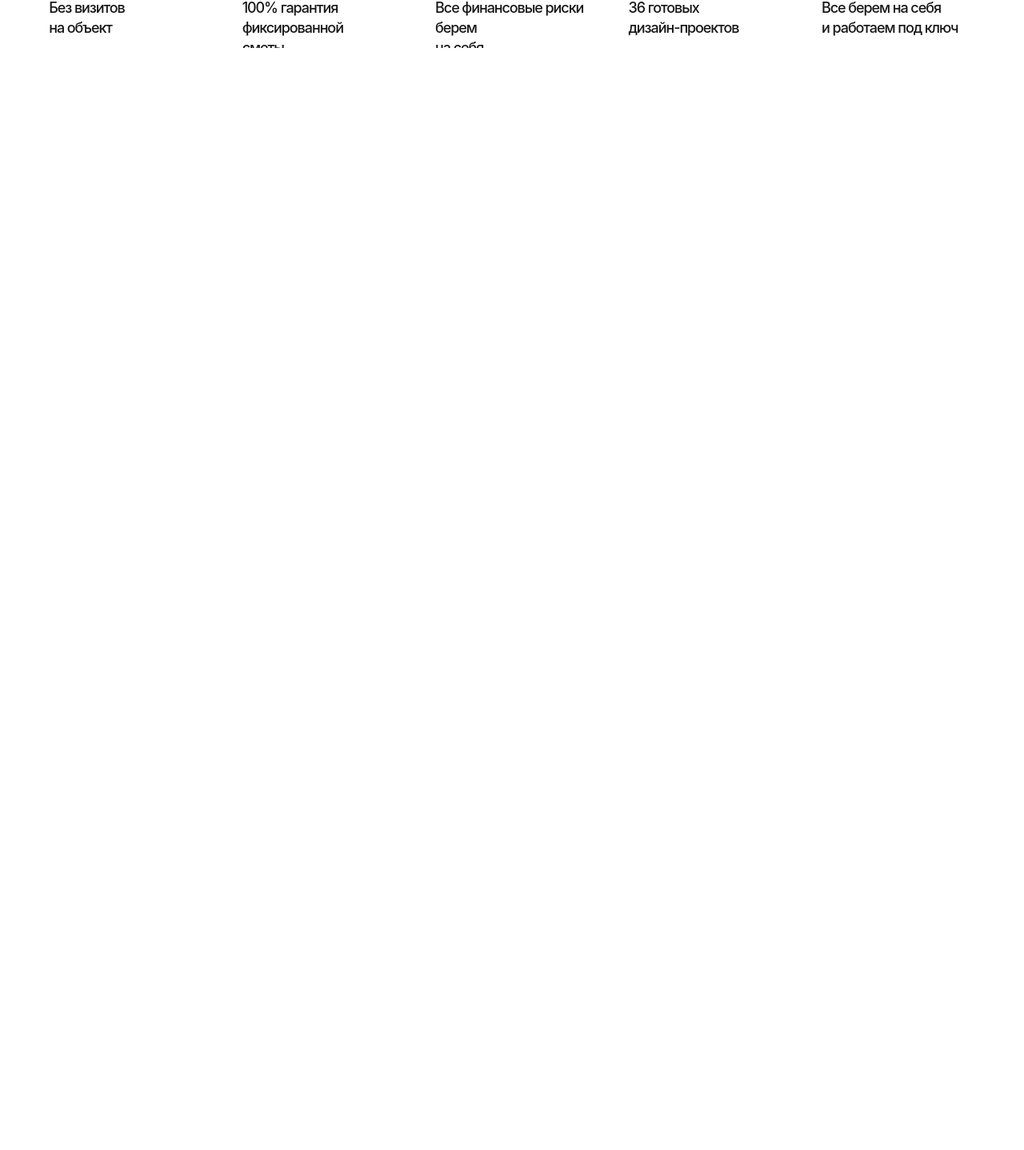
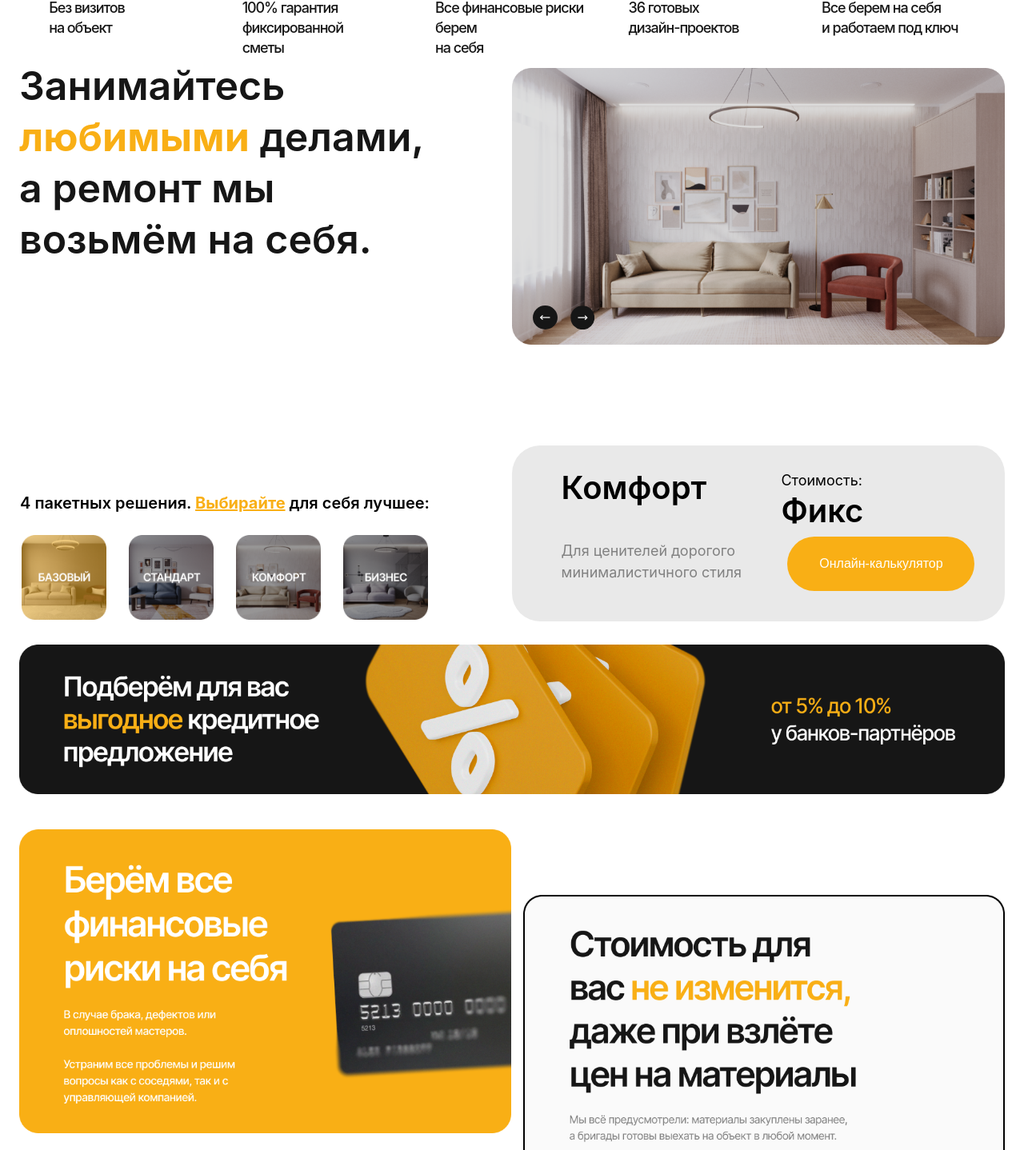
Before and after one commit to projacktor/FixR, a React (Vite) app: page / in a window 1280 px wide. Shown: the part 994-2432 px from the top of the page at 80% size. Before the commit the page ends 1062 px from the top, so only its background shows below. Built offline with nearby package versions, Linux system fonts and the light colour scheme.

Commit message:
Add Risk part

```diff
--- /dev/null
+++ b/src/components/helpers/Risk/Risk.jsx
@@ -0,0 +1,34 @@
+import React from 'react';
+
+import "./style.scss";
+
+import OrangeButton from "../Orange_Button/Orange_Button.jsx";
+
+import creditCardImg from "../../../assets/img/creditCardImg.png";
+import materialsImg from "../../../assets/img/creditCardMaterials.png";
+import creditBullets from "../../../assets/img/creditBullets.png";
+
+
+function Risk() {
+    return (
+        <div className="risk">
+            <div id="risk_left">
+                <div id="credit_card_block">
+                    <img src={creditCardImg} alt="credit_card"/>
+                </div>
+                <div id="credit_bullets">
+                    <img alt="bullets" src={creditBullets}/>
+                </div>
+            </div>
+            <div id="risk_right">
+                <img alt="brush_picture" src={materialsImg}/>
+                <div id="button_controller">
+                    <OrangeButton text={"Рассчитать стоимость"} className={"orange_button"}/>
+                </div>
+            </div>
+
+        </div>
+    );
+}
+
+export default Risk;
--- /dev/null
+++ b/src/components/helpers/Risk/style.scss
@@ -0,0 +1,44 @@
+.risk {
+  position: relative;
+  display: flex;
+  flex-direction: row;
+  align-items: center;
+  gap: 15px;
+  height: 93vh;
+
+  #risk_left {
+    width: 50%;
+    height: 100%;
+    display: flex;
+    flex-direction: column;
+    align-items: center;
+    //gap: 105px;
+
+    #credit_card_block,
+    #credit_bullets {
+      margin-top: 15px;
+      img {
+        width: 100%;
+      }
+    }
+  }
+
+  #risk_right {
+    width: 49%;
+    img {
+      margin-top: 6rem;
+      z-index: 1;
+      width: 100%;
+    }
+
+    #button_controller {
+      z-index: 2;
+      transform: translate(15%, -138%);
+      width: 47%;
+      height: 35%;
+      button {
+        padding: 25px;
+      }
+    }
+  }
+}
--- a/src/pages/Home/Home.jsx
+++ b/src/pages/Home/Home.jsx
@@ -41,6 +41,7 @@ import instagramIco from "./static/icons/instagramIco.svg";
 import telegramIco from "./static/icons/telegramIco.svg";
 import pseudoVid from "./static/works/pseudoVid.png";
 import whatsappIco from "../../assets/svg/whatsappIcon.svg";
+import Risk from "../../components/helpers/Risk/Risk.jsx";
 
 
 function Home() {
@@ -129,78 +130,73 @@ function Home() {
                 </div>
             </div>
 
-            {/*<div className="mega_box2">*/}
-            {/*    <h1 className="mega_box2_tagline">Занимайтесь <br/> <b className="bolder">любимыми</b> делами, <br/> а*/}
-            {/*        ремонт мы <br/> возьмём на себя.</h1>*/}
-            {/*    <div className="home_gallery">*/}
-            {/*        <img className="sofa_img" src={currentImg}/>*/}
-            {/*        <div className="move_bar">*/}
-            {/*            <button className="moveLeft" onClick={moveLeft}>*/}
-            {/*                <img className="mover leftMover" src={movingArrow}/>*/}
-            {/*            </button>*/}
-            {/*            <button className="moveRight" onClick={moveRight}>*/}
-            {/*                <img className="mover rightMover" src={movingArrow}/>*/}
-            {/*            </button>*/}
-            {/*        </div>*/}
-            {/*    </div>*/}
-            {/*    <div className="packet_solutions">*/}
-            {/*        <p className="solutions_sections">4 пакетных решения. <b><u>Выбирайте</u></b> для себя лучшее:</p>*/}
-            {/*        <div className="row_gallery">*/}
-            {/*            <div className="solution1 solutions_img">*/}
-            {/*                <button className="solutions_button">*/}
-            {/*                    <img src={solution1}/>*/}
-            {/*                </button>*/}
-            {/*            </div>*/}
-            {/*            <div className="solution2 solutions_img">*/}
-            {/*                <button className="solutions_button">*/}
-            {/*                    <img src={solution2}/>*/}
-            {/*                </button>*/}
-            {/*            </div>*/}
-            {/*            <div className="solution3 solutions_img">*/}
-            {/*                <button className="solutions_button">*/}
-            {/*                    <img src={solution3}/>*/}
-            {/*                </button>*/}
-            {/*            </div>*/}
-            {/*            <div className="solution4 solutions_img">*/}
-            {/*                <button className="solutions_button">*/}
-            {/*                    <img src={solution4}/>*/}
-            {/*                </button>*/}
-            {/*            </div>*/}
-            {/*        </div>*/}
-            {/*    </div>*/}
+            <div className="mega_box2">
+                <div id="mega_box2_left">
+                    <h1 className="mega_box2_tagline">Занимайтесь <br/> <b>любимыми</b> делами, <br/> а
+                        ремонт мы <br/> возьмём на себя.
+                    </h1>
+                    <div className="solutions">
+                        <p className="solutions_sections">4 пакетных решения. <b><u>Выбирайте</u></b> для себя лучшее:
+                        </p>
+                        <div className="solutions_gallery">
+                            <div className="row_gallery">
+                                <button className="solutions_button">
+                                    <img alt="solution_background" src={solution1}/>
+                                </button>
+                                <button className="solutions_button">
+                                    <img alt="solution_background" src={solution2}/>
+                                </button>
+                                <button className="solutions_button">
+                                    <img alt="solution_background" src={solution3}/>
+                                </button>
+                                <button className="solutions_button">
+                                    <img alt="solution_background" src={solution4}/>
+                                </button>
+                            </div>
+                        </div>
+                    </div>
 
-            {/*    <div className="solutions_description">*/}
-            {/*        <div className="solutions_description_text">*/}
-            {/*            <h1 className="solution_tag">Комфорт</h1>*/}
-            {/*            <p className="solution_tag_description">Для ценителей дорогого <br/> минималистичного стиля</p>*/}
-            {/*        </div>*/}
+                </div>
 
-            {/*        <div className="solutions_description_text solution_cost_fix">*/}
-            {/*            <p className="solution_cost">Стоимость:</p>*/}
-            {/*            <h1 className="solution_tag">Фикс</h1>*/}
-            {/*            <OrangeButton text={"Онлайн-калькулятор"}/>*/}
-            {/*        </div>*/}
-            {/*    </div>*/}
-            {/*</div>*/}
+                <div id="mega_box2_right">
+                    <div className="home_gallery">
+                        <img alt="worl_picture" className="sofa_img" src={currentImg}/>
+                        <div className="move_bar">
+                            <button className="moveLeft" onClick={moveLeft}>
+                                <img className="mover leftMover" src={movingArrow}/>
+                            </button>
+                            <button className="moveRight" onClick={moveRight}>
+                                <img className="mover rightMover" src={movingArrow}/>
+                            </button>
+                        </div>
+                    </div>
 
-            {/*<div className="credit">*/}
-            {/*    <a href="node-releases">*/}
-            {/*        <img src={creditImg}/>*/}
-            {/*    </a>*/}
-            {/*</div>*/}
+                    <div className="solutions_description">
+                        <div className="solutions_description_text">
+                            <h2 className="solution_tag">Комфорт</h2>
+                            <p className="solution_tag_description">Для ценителей дорогого <br/> минималистичного стиля
+                            </p>
+                        </div>
 
-            {/*<img src={creditCardImg} className="credit_card_block"/>*/}
+                        <div className="solution_cost_fix">
+                            <p className="solution_tag_description">Стоимость:</p>
+                            <h2 className="solution_tag">Фикс</h2>
+                            <OrangeButton text={"Онлайн-калькулятор"}/>
+                        </div>
+                    </div>
+                </div>
+            </div>
 
-            {/*<div className="credit_card_materials">*/}
-            {/*    <img className="credit_card_materials_img" src={materialsImg}/>*/}
-            {/*    <div className="button_controller">*/}
-            {/*        <OrangeButton text={"Рассчитать стоимость"} className={"orange_button"}/>*/}
-            {/*    </div>*/}
-            {/*</div>*/}
+            <div id="credit">
+                <a href="node-releases">
+                    <img alt="credit" src={creditImg}/>
+                </a>
+            </div>
 
-            {/*<div className="credit_bullets">*/}
-            {/*    <img src={creditBullets}/>*/}
-            {/*</div>*/}
+            <div id="home_risk">
+                <Risk />
+            </div>
+
             {/*<div className="response_header">*/}
             {/*    <p>Но лучше всего о нас расскажут</p>*/}
             {/*    <h1>Выполненные работы <br/>*/}
--- a/src/pages/Home/style.scss
+++ b/src/pages/Home/style.scss
@@ -8,7 +8,7 @@
   gap: 25px;
 
   .home_content > * {
-    width: 95%;
+    width: 100%;
   }
 
   b {
@@ -26,7 +26,6 @@
   }
 
   .gallery_scroller {
-    position: absolute;
     width: 98%;
     display: flex;
     flex-direction: row;
@@ -163,7 +162,7 @@
         .renovation_para, .building_para {
           position: relative;
           top: -30px;
-          left: 10px;
+          left: 1px;
         }
 
         .section_box {
@@ -201,7 +200,7 @@
           }
 
           .linkImg {
-            top: 2%;
+            top: -2%;
           }
         }
       }
@@ -225,7 +224,7 @@
         align-items: center;
         padding: 0 10%;
         width: 20%;
-        top: 12%;
+        top: 6%;
         left: 60%;
       }
     }
@@ -290,43 +289,90 @@
   }
 
   .mega_box2 {
-    position: absolute;
-    width: 36.88rem;
-    height: 20rem;
-    left: 1%;
-    top: 145%;
+    width: 100%;
+    min-height: 87vh;
     display: flex;
     flex-direction: row;
     align-items: center;
-    //background: #2b2a29;
 
-    .mega_box2_tagline {
-      font-family: var(--font-family);
-      --font-family: "Inter", sans-serif;
-      --second-family: "Manrope", sans-serif;
-      --third-family: "Stolzl", sans-serif;
-      font-size: 4.06rem;
-      font-weight: 600;
-      line-height: 5rem;
-      letter-spacing: -6%;
-      text-align: left;
+    #mega_box2_left {
+      display: flex;
+      flex-direction: column;
+      align-items: flex-start;
+      width: 50%;
+      height: 87vh;
+      justify-content: space-between;
+
+      .mega_box2_tagline {
+        font-size: 50px;
+        font-weight: 600;
+        line-height: 4rem ;
+        text-align: left;
+        margin-top: -10px;
+      }
+
+      .solutions {
+        display: flex;
+        flex-direction: column;
+        align-items: center;
+        margin-left: -25px;
+
+        .solutions_sections {
+          color: #000000;
+          font-size: 20px;
+          font-weight: 600;
+          line-height: 2.13rem;
+          text-align: left;
+        }
+
+        .solutions_gallery {
+          height: 100%;
+          width: 95%;
+          display: flex;
+          flex-direction: row;
+          align-items: center;
+
+          .row_gallery {
+            display: flex;
+            flex-direction: row;
+            align-items: center;
+            //gap: 12px;
+
+            .solutions_button {
+              background: transparent;
+              border-color: transparent;
+              img {
+                width: 90%;
+              }
+            }
+          }
+        }
+      }
     }
 
-    .bolder {
-      color: orange;
+    #mega_box2_right {
+      display: flex;
+      flex-direction: column;
+      align-items: center;
+      width: 50%;
+      height: 87vh;
+      gap: 16px;
     }
 
     .home_gallery {
       position: relative;
-      top: 5%;
-      left: 30%;
+      height: 57vh;
+
+      img {
+        width: 100%;
+      }
 
       .move_bar {
-        position: absolute;
+        position: relative;
+        top: -13%;
+        left: 3%;
         width: 15%;
         height: 10%;
-        left: 5%;
-        top: 85%;
         display: flex;
         flex-direction: row;
         align-items: center;
@@ -334,157 +380,74 @@
       }
     }
 
-    .packet_solutions {
-      position: absolute;
-      width: 80%;
-      height: 100%;
-      //left: -1%;
-      top: 180%;
-      bottom: -77.5rem;
+    .solutions_description {
+      width: 100%;
+      height: 25vh;
       display: flex;
       flex-direction: row;
       align-items: center;
-      justify-content: space-around;
+      gap: 90px;
+      border-radius: 2.19rem;
+      background: rgb(233, 233, 233);
+      padding: 10px 0;
 
-      .solutions_sections {
-        position: absolute;
-        top: -10%;
-        left: 3%;
-        color: rgb(0, 0, 0);
-        font-size: 1.5rem;
+      .solution_tag {
         font-weight: 600;
-        line-height: 2.13rem;
+        font-size: 40px;
+      }
+
+      .solution_tag_description {
+        color: rgb(129, 129, 129);
+        font-size: 18px;
+        font-weight: 400;
+        line-height: 150%;
         text-align: left;
       }
 
-      .row_gallery {
-        position: absolute;
-        top: 20%;
-        left: 0;
-        display: flex;
-        flex-direction: row;
-        align-items: center;
-        justify-content: space-around;
-
-        .solutions_img {
-          margin: 0.5%;
-        }
-
-        .solutions_button {
-          background: transparent;
-          border-color: transparent;
-        }
-      }
-    }
-
-    .solutions_description {
-      position: absolute;
-      width: 150%;
-      height: 18.13rem;
-      left: 103%;
-      top: 155%;
-
-      border-radius: 2.19rem;
-      background: rgb(239, 239, 239);
-
       .solutions_description_text {
         position: relative;
-        left: 8%;
-        top: 5%;
-        height: 80%;
+        left: 10%;
+        height: 28vh;
         width: 40%;
-
-        .solution_tag_description {
-          position: absolute;
-          top: 50%;
-          color: rgb(129, 129, 129);
-          font-size: 1.25rem;
-          font-weight: 400;
-          line-height: 150%;
-          text-align: left;
+        p {
+          margin-top: 41px;
+        }
+        h2 {
+          margin-top: 30px;
         }
       }
 
       .solution_cost_fix {
-        position: absolute;
-        left: 50%;
-        top: 15%;
+        display: flex;
+        flex-direction: column;
+        align-items: flex-start;
         height: 80%;
         width: 40%;
-      }
 
-      .solution_cost {
-        position: absolute;
-        top: -5%;
-        color: rgb(0, 0, 0);
-        font-size: 1.25rem;
-        font-weight: 400;
-        line-height: 150%;
-        letter-spacing: -4%;
-        text-align: left;
+        h2, p {
+          margin: 0;
+          color: #000000;
+        }
+
+        button {
+          width: 95%;
+        }
       }
     }
   }
 
-  .credit {
-    position: absolute;
-    width: 97%;
-    height: 45%;
-    left: 1%;
-    top: 265%;
+  #credit {
+    width: 100%;
 
     img {
-      width: 102%;
+      width: 100%;
     }
   }
 
-  .credit_card_block {
-    position: absolute;
-    left: 1%;
-    top: 310%;
-    width: 50%;
+  #home_risk {
+    width: 100%;
   }
-
-  .credit_card_materials {
-    position: absolute;
-    left: 53%;
-    height: 100%;
-    top: 310%;
-    width: 48%;
-
-    .credit_card_materials_img {
-      width: 98%;
-      height: 100%;
-    }
-
-    display: flex;
-    flex-direction: column;
-    align-items: center;
-    justify-content: center;
-  }
-
-  .button_controller {
-    position: absolute;
-    top: 82.7%;
-    left: 7%;
-    width: 50%;
-    height: 35%;
-  }
-
-  .credit_bullets {
-    position: absolute;
-    top: 380%;
-    left: -0.5%;
-
-    img {
-      width: 53%;
-    }
-  }
-
   .response_header {
-    position: absolute;
-    top: 420%;
-    left: 2%;
     width: 63%;
     display: flex;
     flex-direction: column;
@@ -494,20 +457,13 @@
     font-weight: 500;
 
     .response_bullet {
-      position: absolute;
-      top: 30%;
       width: 36%;
       height: 55%;
 
       img {
-        position: absolute;
-        top: 20%;
       }
 
       p {
-        position: absolute;
-        top: 55%;
-        left: 40%;
       }
     }
 
@@ -525,11 +481,8 @@
   }
 
   .variants_gallery {
-    position: absolute;
     width: 100%;
     height: 80vh;
-    //left: 3%;
-    top: 460%;
 
     .gallery_scroller {
       top: 85%;
@@ -537,7 +490,6 @@
     }
 
     .variants_gallery_slideshow {
-      position: absolute;
       width: 100%;
       display: flex;
       flex-direction: row;
@@ -553,7 +505,6 @@
         margin: 1%;
 
         p {
-          position: absolute;
           color: #f9af15;
           top: 85%;
           left: 3%;
@@ -565,7 +516,6 @@
         margin: 1%;
 
         p {
-          position: absolute;
           color: #f9af15;
           top: 85%;
           left: 53%;
@@ -575,7 +525,6 @@
   }
 
   .response_gallery {
-    position: absolute;
     width: 40%;
     height: 85%;
     //left: 3%;
@@ -587,36 +536,22 @@
   }
 
   .video_gallery {
-    position: absolute;
     width: 58%;
     height: 85%;
     left: 42%;
     top: 545%;
 
     .vid {
-      position: absolute;
-      top: 15%;
       width: 100%;
     }
 
-    .gallery_scroller {
-      top: 89%;
-    }
-  }
-
-  .check_responses {
-    position: absolute;
-    top: 640%;
-    left: 0%;
   }
 
 
+
   .planner {
-    position: absolute;
     width: 98%;
     height: 100%;
-    //left: 3%;
-    top: 660%;
 
     border-radius: 2.19rem;
     background: rgb(22, 22, 22);
@@ -749,12 +684,8 @@
     }
 
     .planner_visual {
-      //background: gray;
-      position: absolute;
       width: 43%;
       height: 88%;
-      left: 53%;
-      top: 6%;
 
       img {
         width: 100%;
@@ -775,11 +706,8 @@
 
   .home_presentation {
     //background: gray;
-    position: absolute;
     width: 98%;
     height: 150%;
-    left: 3%;
-    top: 770%;
 
     b {
       color: #f9af15;
@@ -797,9 +725,6 @@
   }
 
   .home_responsibility {
-    position: absolute;
-    //left: 2%;
-    top: 915%;
     width: 100%;
     height: 100%;
   }
@@ -890,11 +815,8 @@
   }
 
   .pseudo_vid {
-    position: absolute;
     width: 98%;
     height: 100%;
-    //left: 3%;
-    top: 1095%;
 
     img {
       width: 100%;
@@ -903,11 +825,8 @@
 
   .blog {
     //background: gray;
-    position: absolute;
     width: 100%;
     height: 80%;
-    //left: 3%;
-    top: 1200%;
 
     h1 {
       position: relative;
@@ -1003,11 +922,8 @@
   }
 
   .section_faq {
-    position: absolute;
     width: 100%;
     height: 98%;
-    //left: 3%;
-    top: 1290%;
 
     .section_faq_head {
       //max-width: 100%;
@@ -1130,10 +1046,7 @@
 
   .home_seo {
     //background: lightgrey;
-    position: absolute;
     width: 98%;
     height: 55%;
-    left: 4%;
-    top: 1370%;
   }
 }
```
